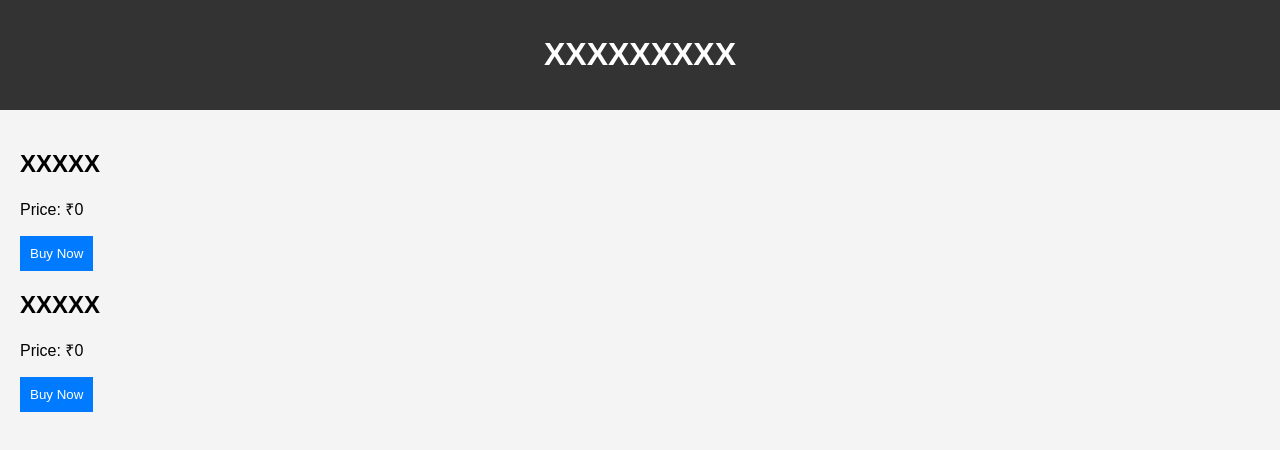
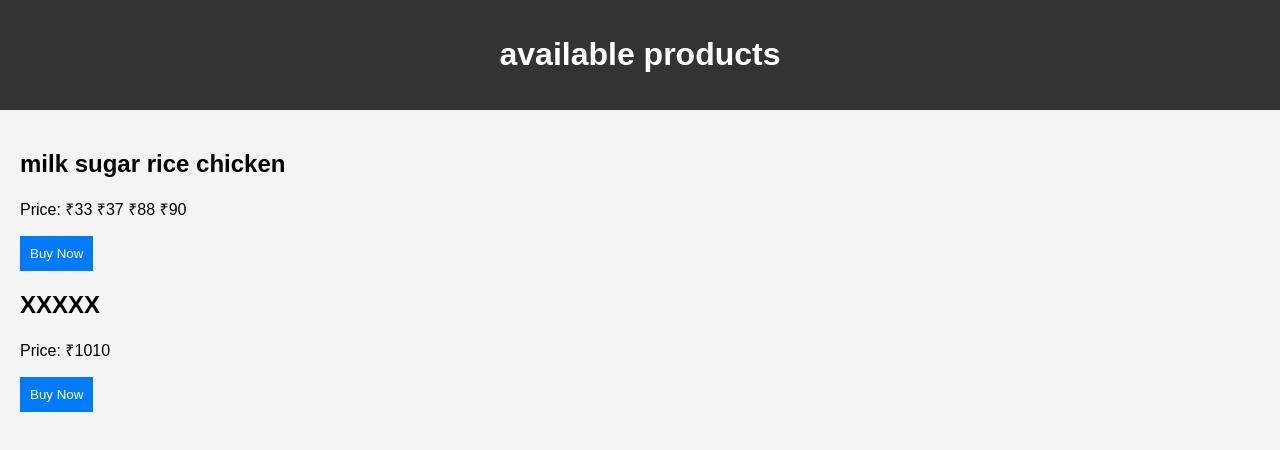
Before and after one commit to francisthomas0622-del/grocery1, a plain HTML site: page index.html in a window 1280 px wide. Drawn offline with Linux system fonts and the light colour scheme.

Commit message:
Update index.html

```diff
--- a/index.html
+++ b/index.html
@@ -3,7 +3,7 @@
 <head>
   <meta charset="UTF-8">
   <meta name="viewport" content="width=device-width, initial-scale=1.0">
-  <title>  XXXXXX </title>
+  <title>  francis grocery </title>
 
   <script async src="https://www.googletagmanager.com/gtag/js?id=G-F39Q7L3SS0"></script>
   <script>
@@ -47,17 +47,24 @@
 <body>
 
 <header>
-  <h1> XXXXXXXXX </h1>
+  <h1> available products </h1>
 </header>
 <div class="container">
-  <div class="XXXX">
-    <h2>XXXXX</h2>
-    <p>Price: ₹0</p>
+  <div class="online">
+    <h2>milk
+    sugar
+    rice
+    chicken</h2>
+    <p>Price: ₹33
+      ₹37
+      ₹88
+      ₹90
+    </p>
     <button onclick="trackClick()">Buy Now</button>
   </div>
-  <div class="XXXX">
+  <div class="e">
     <h2>XXXXX </h2>
-    <p>Price: ₹0</p>
+    <p>Price: ₹1010</p>
     <button onclick="trackClick()">Buy Now</button>
   </div>
 </div>
```
